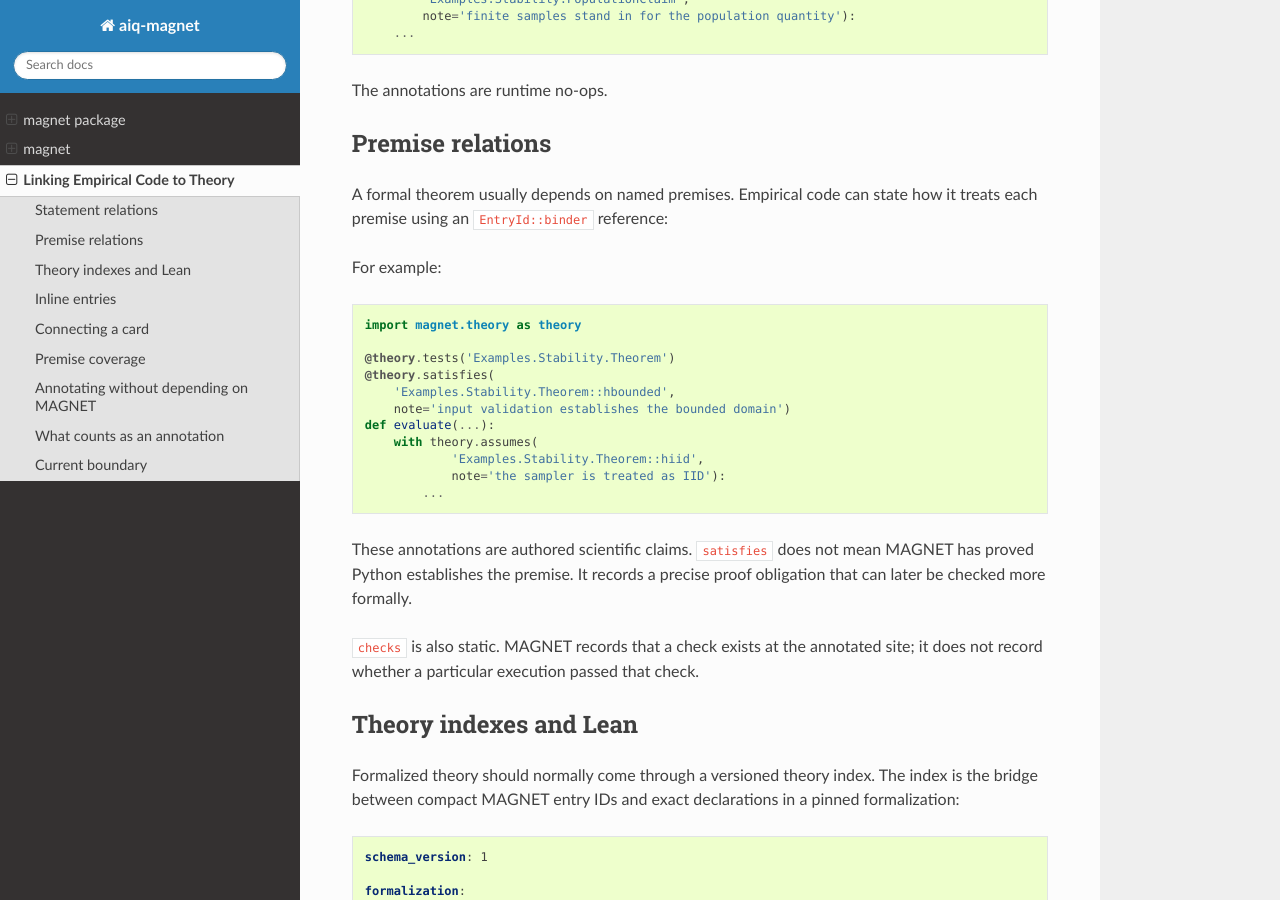
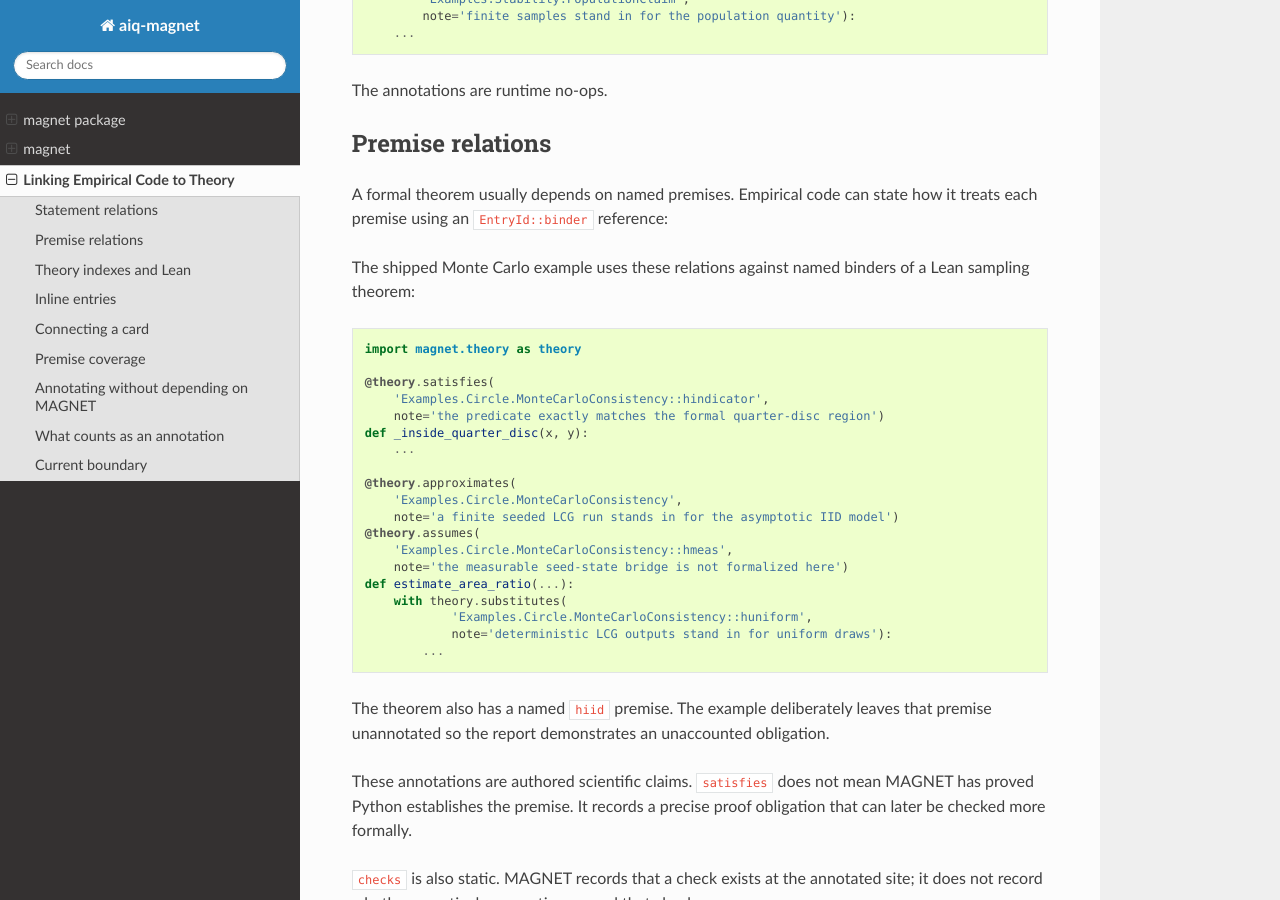
Before and after one commit to AIQ-Kitware/aiq-magnet, a Sphinx documentation site: the page built from docs/source/manual/theory_links.rst, in a window 1280 px wide and 900 px high, scrolled down 1015 px. Built offline with Sphinx 7.4.7 and the Read the Docs theme 3.1.0, drawn with Linux system fonts in a browser that asks for light colours; some of the changed text lies outside the part shown.

Commit message:
Expand theory example with premise accounting
Make the Monte Carlo example demonstrate statement links, named Lean premises, static satisfies/assumes/substitutes annotations, and derived unaccounted-premise reporting.

Co-authored-by: OpenAI GPT-5.6 Sol <noreply@openai.com>

```diff
--- a/docs/source/manual/theory_links.rst
+++ b/docs/source/manual/theory_links.rst
@@ -74,21 +74,33 @@ how it treats each premise using an ``EntryId::binder`` reference:
 ``checks``       the code contains a runtime check for the premise
 ===============  ============================================================
 
-For example:
+The shipped Monte Carlo example uses these relations against named binders
+of a Lean sampling theorem:
 
 .. code:: python
 
     import magnet.theory as theory
 
-    @theory.tests('Examples.Stability.Theorem')
     @theory.satisfies(
-        'Examples.Stability.Theorem::hbounded',
-        note='input validation establishes the bounded domain')
-    def evaluate(...):
-        with theory.assumes(
-                'Examples.Stability.Theorem::hiid',
-                note='the sampler is treated as IID'):
+        'Examples.Circle.MonteCarloConsistency::hindicator',
+        note='the predicate exactly matches the formal quarter-disc region')
+    def _inside_quarter_disc(x, y):
+        ...
+
+    @theory.approximates(
+        'Examples.Circle.MonteCarloConsistency',
+        note='a finite seeded LCG run stands in for the asymptotic IID model')
+    @theory.assumes(
+        'Examples.Circle.MonteCarloConsistency::hmeas',
+        note='the measurable seed-state bridge is not formalized here')
+    def estimate_area_ratio(...):
+        with theory.substitutes(
+                'Examples.Circle.MonteCarloConsistency::huniform',
+                note='deterministic LCG outputs stand in for uniform draws'):
             ...
+
+The theorem also has a named ``hiid`` premise. The example deliberately leaves
+that premise unannotated so the report demonstrates an unaccounted obligation.
 
 These annotations are authored scientific claims. ``satisfies`` does not mean
 MAGNET has proved Python establishes the premise. It records a precise proof
@@ -209,8 +221,9 @@ Premise coverage
 Coverage is computed from the theory index and annotations; authors do not
 maintain a coverage status manually.
 
-If ``Examples.Stability.Theorem`` exports three premises and empirical source
-accounts for two, ``theory.json`` records the remaining premise as unaccounted:
+The Monte Carlo example exports four named premises from
+``MagnetExamples.Circle.monteCarloEstimator_consistent``. Static source
+annotations account for three, so ``theory.json`` records ``hiid`` as the gap:
 
 .. code:: json
 
@@ -218,34 +231,33 @@ accounts for two, ``theory.json`` records the remaining premise as unaccounted:
       "schema_version": 1,
       "statement_links": [
         {
-          "relation": "tests",
-          "ref": "Examples.Stability.Theorem",
-          "file": "evaluation.py",
-          "line": 20,
-          "qualname": "evaluate"
+          "relation": "approximates",
+          "ref": "Examples.Circle.MonteCarloConsistency",
+          "file": "experiment.py",
+          "qualname": "estimate_area_ratio"
         }
       ],
       "premise_links": [
         {
           "relation": "satisfies",
-          "ref": "Examples.Stability.Theorem::hbounded",
-          "file": "evaluation.py",
-          "line": 21
+          "ref": "Examples.Circle.MonteCarloConsistency::hindicator"
         },
         {
           "relation": "assumes",
-          "ref": "Examples.Stability.Theorem::hiid",
-          "file": "evaluation.py",
-          "line": 25
+          "ref": "Examples.Circle.MonteCarloConsistency::hmeas"
+        },
+        {
+          "relation": "substitutes",
+          "ref": "Examples.Circle.MonteCarloConsistency::huniform"
         }
       ],
       "premise_coverage": [
         {
-          "ref": "Examples.Stability.Theorem",
-          "premise_count": 3,
-          "accounted_count": 2,
+          "ref": "Examples.Circle.MonteCarloConsistency",
+          "premise_count": 4,
+          "accounted_count": 3,
           "complete": false,
-          "unaccounted": ["hunique"]
+          "unaccounted": ["hiid"]
         }
       ]
     }
```
Also changed, not shown: dev/theory-links-design.md (+12 -0 lines), 5 other files.
